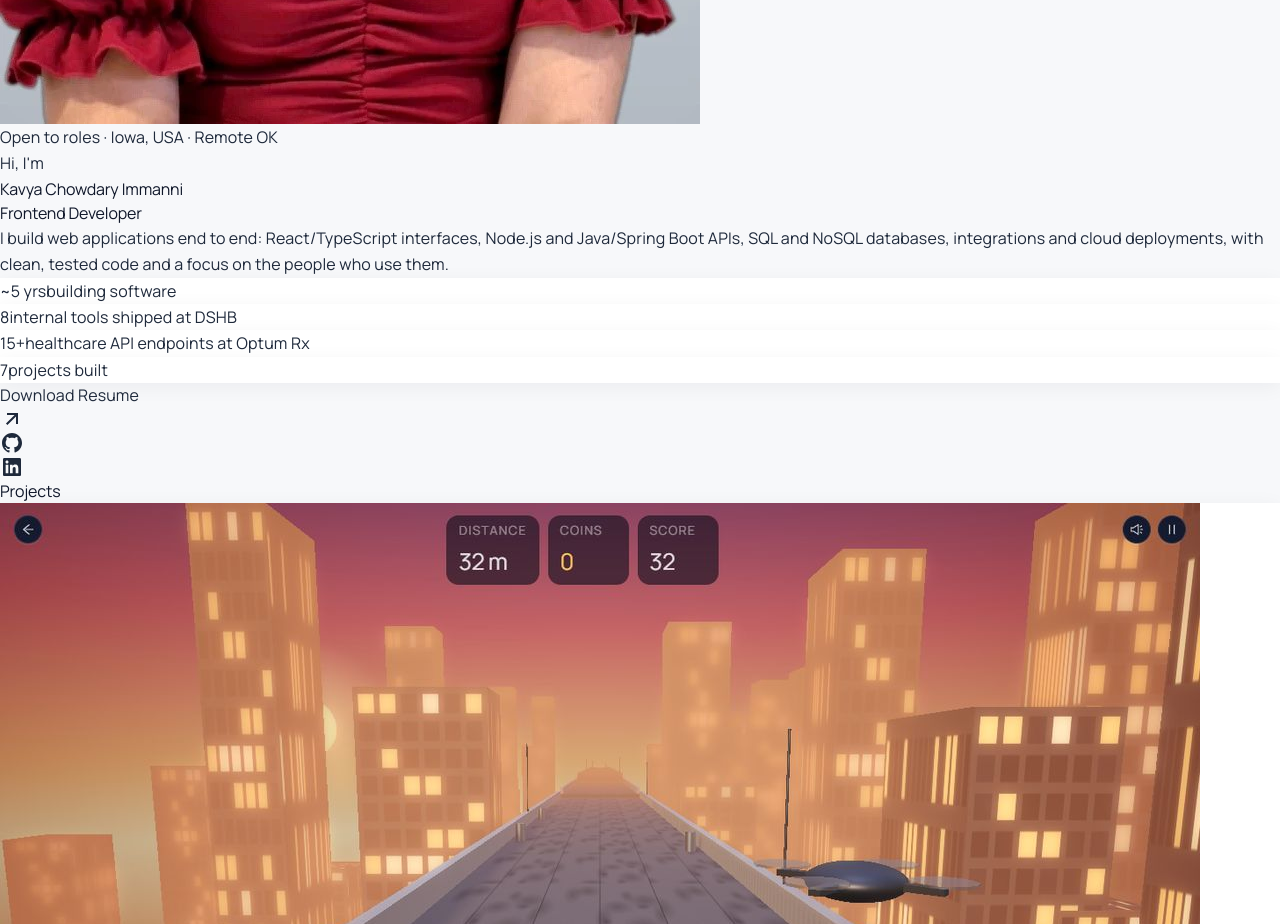
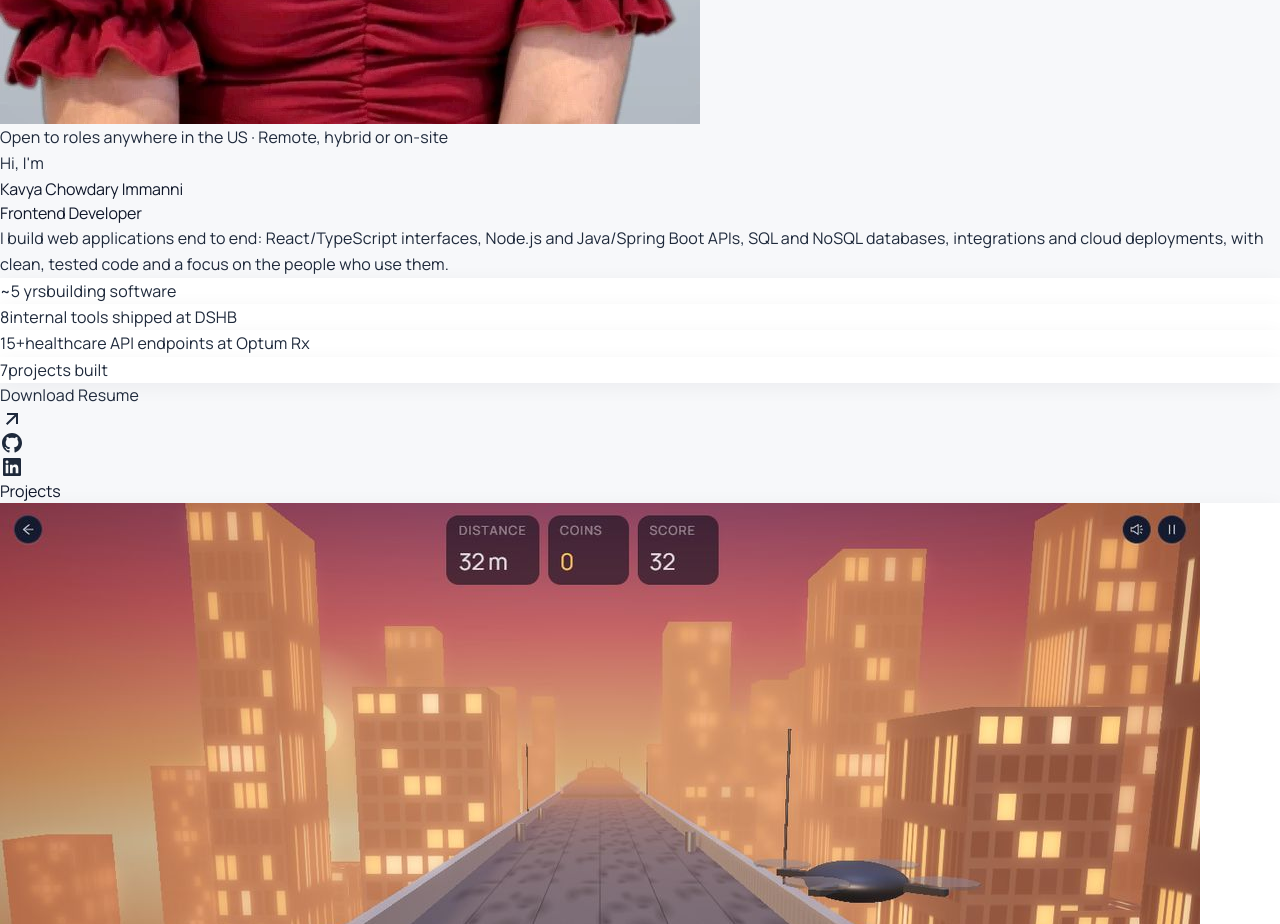
Before and after one commit to kc-2705/My_Portfolio_New, a React (Vite) app: page / in a window 1280 px wide. Shown: the part 920-1844 px from the top of the page. Built offline with nearby package versions, Linux system fonts and the light colour scheme.

Commit message:
Update availability badge

```diff
--- a/src/constants/index.jsx
+++ b/src/constants/index.jsx
@@ -32,7 +32,7 @@ export const PROFILE = {
   name: "Kavya Chowdary Immanni",
   role: "Full-Stack Software Developer · React · Node.js · Java",
   roles: ["Full-Stack Developer", "Frontend Developer", "Java Developer", "Integration Developer"],
-  status: "Open to roles · Iowa, USA · Remote OK",
+  status: "Open to roles anywhere in the US · Remote, hybrid or on-site",
   subheading:
     "I build web applications end to end: React/TypeScript interfaces, Node.js and Java/Spring Boot APIs, SQL and NoSQL databases, integrations and cloud deployments, with clean, tested code and a focus on the people who use them.",
   highlights: [
```
